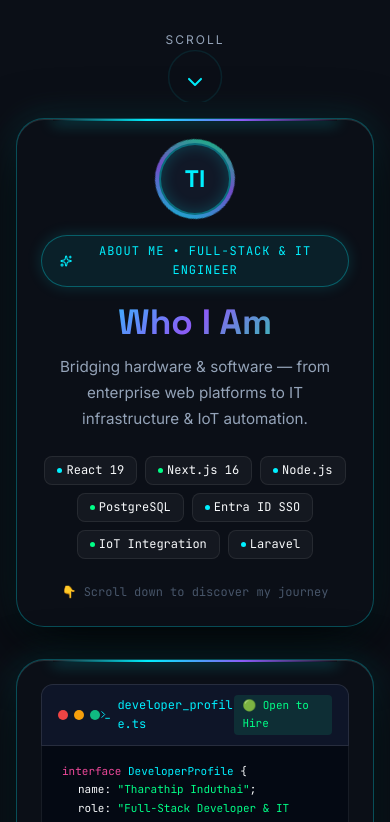
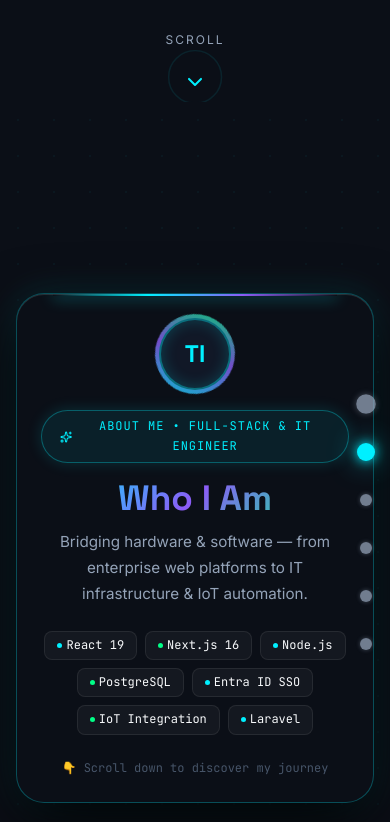
Before and after one commit to tharathip15/portfolio, a React (Vite) app: page / in a window 390 px wide. Shown: the part 742-1564 px from the top of the page. Built offline with nearby package versions, Linux system fonts and the light colour scheme.

Commit message:
fix: match mobile about scroll to desktop

```diff
--- a/src/index.css
+++ b/src/index.css
@@ -326,39 +326,8 @@ body {
 }
 
 
-/* Mobile: render the About cards in normal document flow instead of the desktop scroll deck. */
+/* Mobile keeps the same sticky About scroll deck as desktop. */
 @media (max-width: 768px) {
-  #about > div {
-    height: auto !important;
-  }
-
-  #about > div > div {
-    position: relative !important;
-    height: auto !important;
-    min-height: 0 !important;
-    overflow: visible !important;
-    perspective: none !important;
-  }
-
-  #about > div > div > div:not(:first-child) {
-    position: relative !important;
-    inset: auto !important;
-    width: 100% !important;
-    min-height: 0 !important;
-    padding: 16px !important;
-    opacity: 1 !important;
-    transform: none !important;
-    pointer-events: auto !important;
-  }
-
-  #about > div > div > div:not(:first-child) > div {
-    transform: none !important;
-  }
-
-  #about > div > div > div:first-child {
-    display: none !important;
-  }
-
   #tech {
     min-height: 0 !important;
     padding-top: 4rem !important;
@@ -370,11 +339,11 @@ body {
 }
 
 @media (max-width: 768px) {
-  /* Mobile About progress rail: visible vertical dots. */
+  /* Match desktop: fixed right-side progress dots driven by About scroll progress. */
   #about > div > div > div:nth-child(2) {
     position: fixed !important;
-    left: 14px !important;
-    right: auto !important;
+    left: auto !important;
+    right: 14px !important;
     top: 50% !important;
     width: 20px !important;
     height: auto !important;
```
